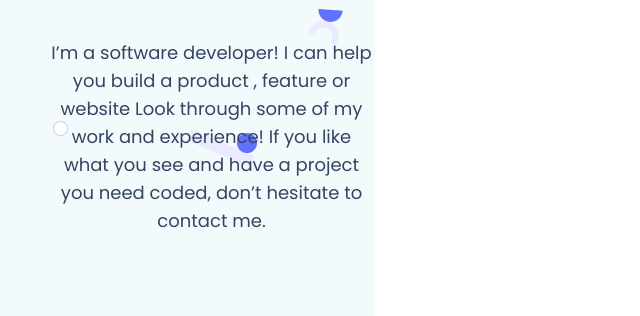
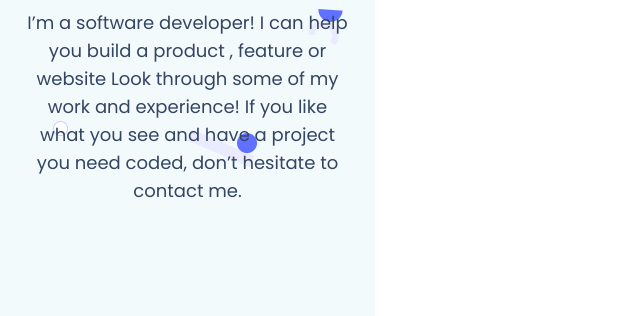
Before and after one commit to inspecta/personal-portfolio, a website: page index.html in a window 1280 px wide. Shown: the part 420-736 px from the top of the page, without its empty margins (0-640 px from the left). Drawn offline with nearby package versions, Linux system fonts and the light colour scheme.

Commit message:
Add final review styles

```diff
--- a/css/styles.css
+++ b/css/styles.css
@@ -66,10 +66,7 @@ main {
   width: 327px;
   height: 604px;
   top: 92px;
-  left: 24px;
-  display: flex;
-  flex-direction: column;
-  align-items: flex-start;
+  align-items: center;
   padding: 114px 24px;
   gap: 12px;
   position: absolute;
```
